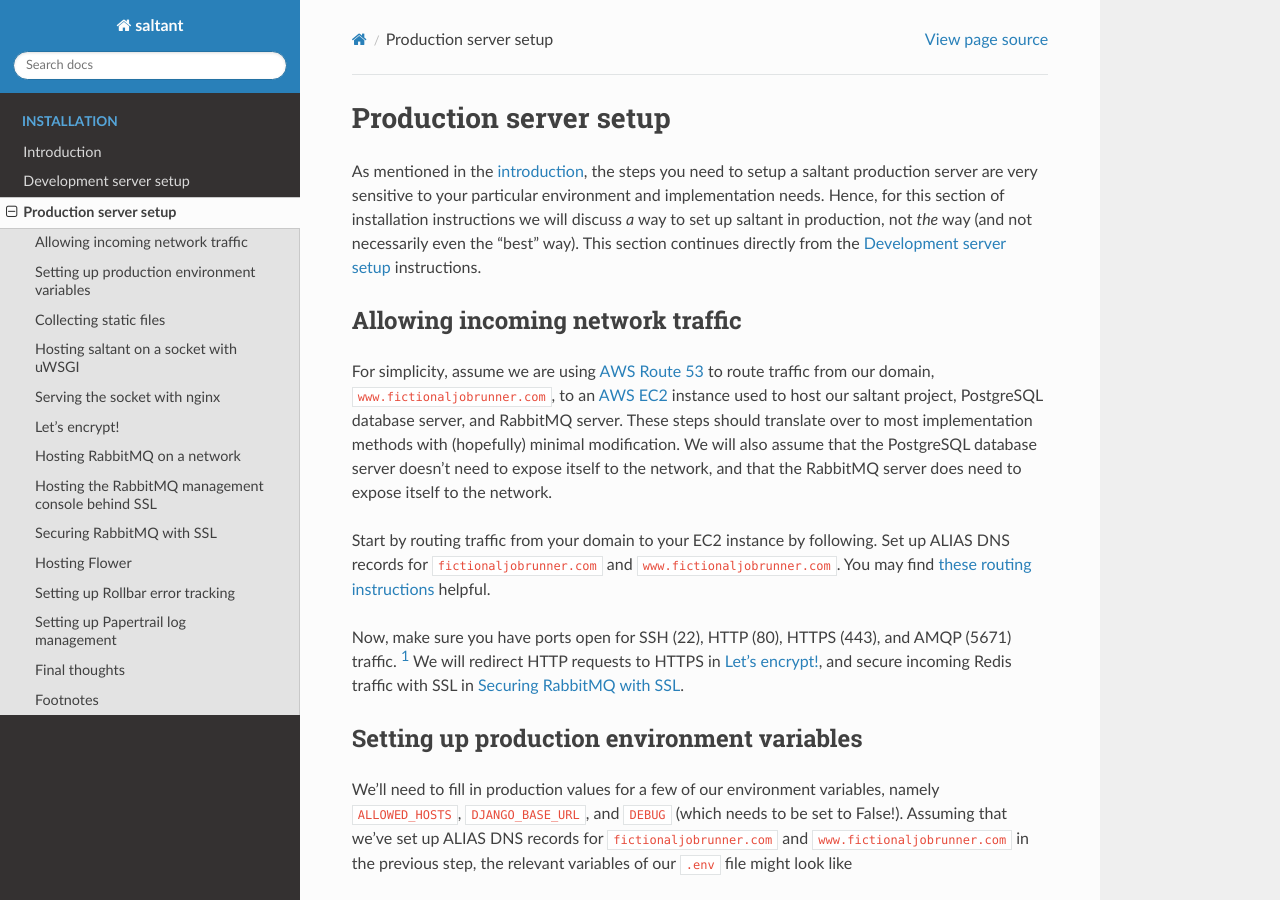
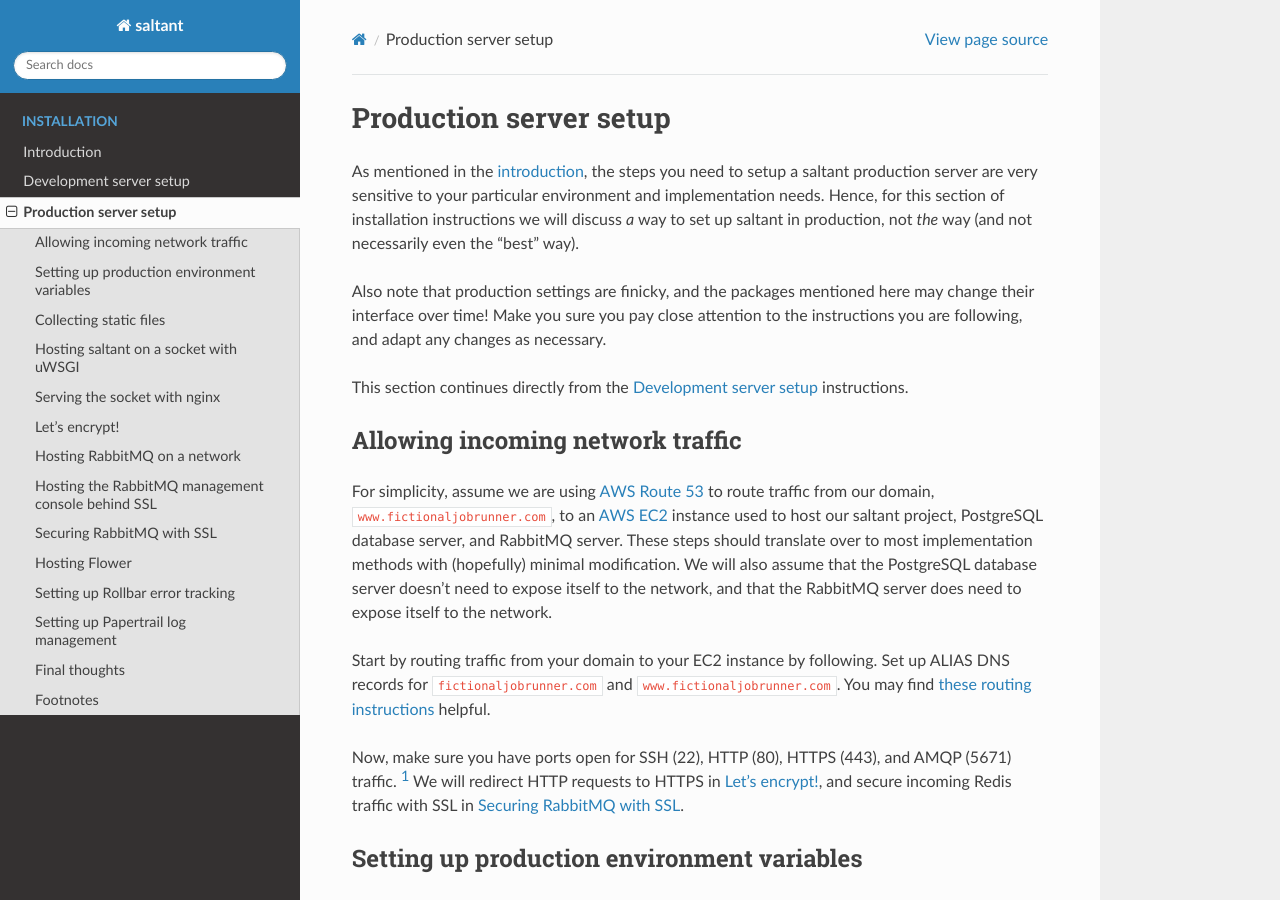
Before and after one commit to saltant-org/saltant, a Sphinx documentation site: the page built from docs/source/installation/production.rst, in a window 1280 px wide and 900 px high. Built offline with Sphinx 7.4.7 and the Read the Docs theme 2.0.0, drawn with Linux system fonts in a browser that asks for light colours.

Commit message:
Mention that production is finicky in docs

```diff
--- a/docs/source/installation/production.rst
+++ b/docs/source/installation/production.rst
@@ -8,6 +8,12 @@ need to setup a saltant production server are very sensitive to your
 particular environment and implementation needs. Hence, for this section
 of installation instructions we will discuss *a* way to set up saltant
 in production, not *the* way (and not necessarily even the "best" way).
+
+Also note that production settings are finicky, and the packages
+mentioned here may change their interface over time! Make you sure you
+pay close attention to the instructions you are following, and adapt
+any changes as necessary.
+
 This section continues directly from the :doc:`development`
 instructions.
 
```
